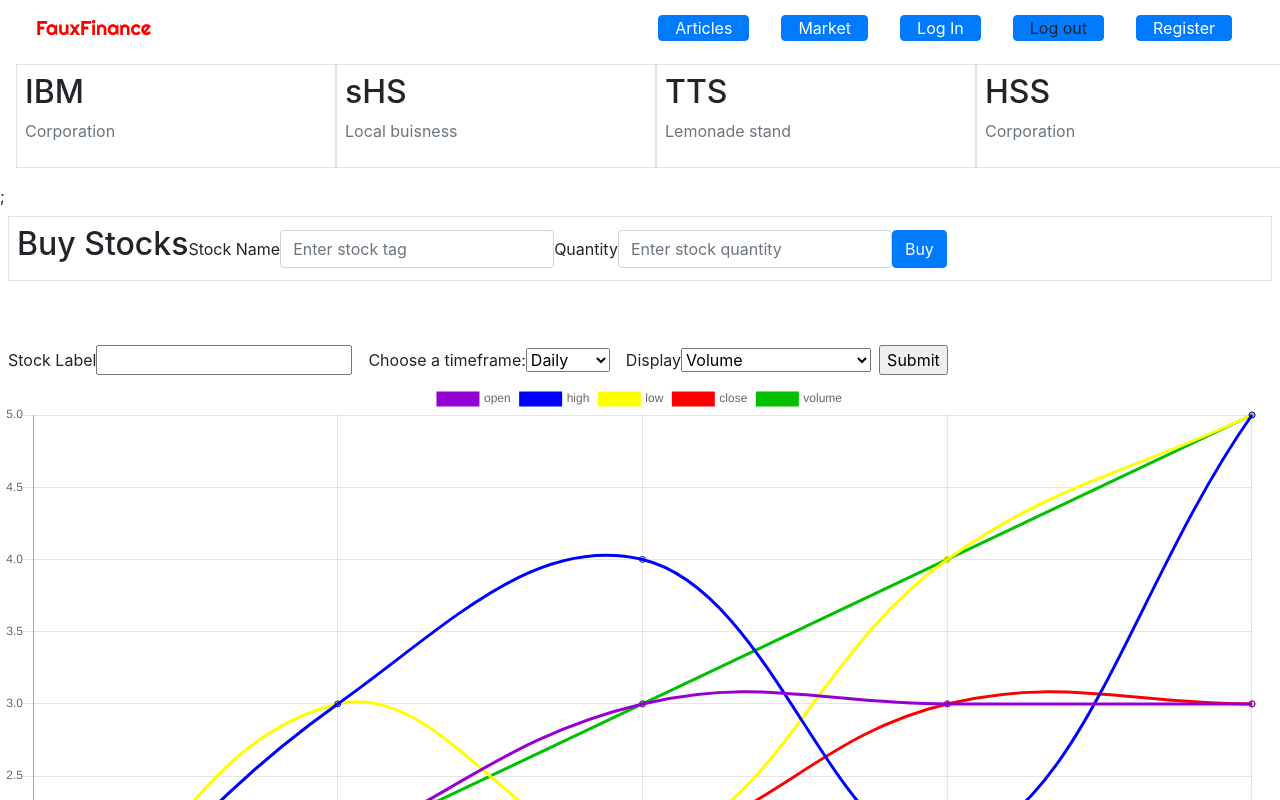
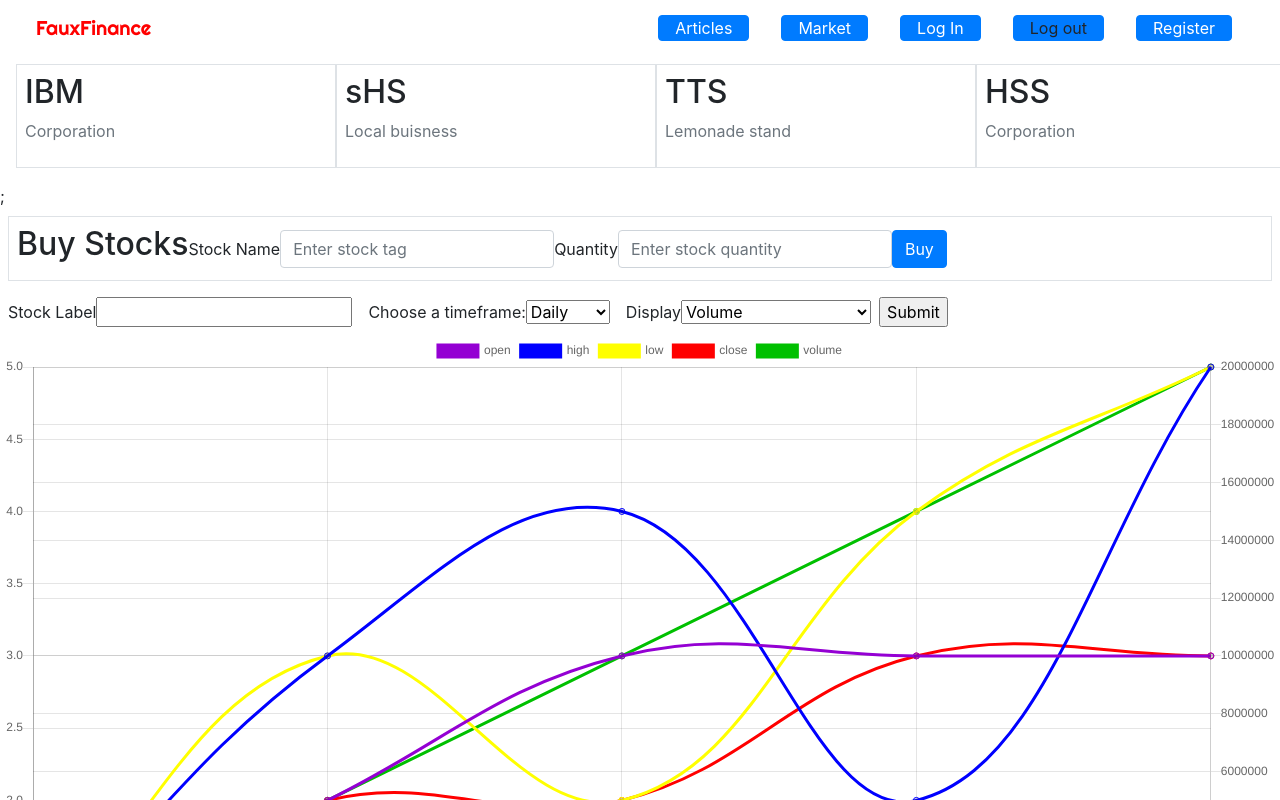
Before and after one commit to ethanhart35/Project3, a React (Create React App) app in the folder client/: page /market in a window 1280 px wide. Shown: the top 800 px of the page. Built offline with nearby package versions, Linux system fonts and the light colour scheme.

Commit message:
graph component can show volume and open/close/high/low values on 2 axis together

```diff
--- a/client/src/components/Graph/graph.js
+++ b/client/src/components/Graph/graph.js
@@ -36,6 +36,23 @@ class Graph extends Component {
                         data: [1, 2, 3, 4, 5]
                     }
                 ]
+            },
+            options: {
+                scales: {
+                    yAxes: [{
+                        id: 'A',
+                        type: 'linear',
+                        position: 'left',
+                    }, {
+                        id: 'B',
+                        type: 'linear',
+                        position: 'right',
+                        ticks: {
+                            max: 20000000,
+                            min: 0
+                        }
+                    }]
+                }
             }
         }
     }
@@ -46,7 +63,7 @@ class Graph extends Component {
         // this.setstate cant use 'this' whist in the API.search callback, this is the fix
         let currentComponent = this
 
-        if(this.refs.name.value===""){
+        if (this.refs.name.value === "") {
             return false;
         }
 
@@ -70,9 +87,6 @@ class Graph extends Component {
             .then(function (APIdata) {
                 // all the actual numbers "meta data" also has useful information to be used (eventually)
                 let stockData = APIdata.data[dataInterval]
-                console.log(APIdata)
-                console.log(APIdata.data[0])
-                console.log(APIdata.data[1])
 
                 let label = [];
                 let open = [];
@@ -88,26 +102,31 @@ class Graph extends Component {
                             label: 'open',
                             fill: false,
                             borderColor: 'rgba(148,0,211,1)',
+                            yAxisID: 'A',
                             data: open
                         }, {
                             label: 'high',
                             fill: false,
                             borderColor: 'rgba(0,0,255,1)',
+                            yAxisID: 'A',
                             data: high
                         }, {
                             label: 'low',
                             fill: false,
                             borderColor: 'rgba(255,255,0,1)',
+                            yAxisID: 'A',
                             data: low
                         }, {
                             label: 'close',
                             fill: false,
                             borderColor: 'rgba(255,0,0,1)',
+                            yAxisID: 'A',
                             data: close
                         }, {
                             label: 'volume',
                             fill: false,
                             borderColor: 'rgba(0,192,0,1)',
+                            yAxisID: 'B',
                             data: volume
                         }
                     ]
@@ -116,13 +135,14 @@ class Graph extends Component {
                 Object.entries(stockData).map((entry) => {
                     label.push(entry[0]);
 
-                    if(currentComponent.refs.volume.value === "Volume"){
+                    if (currentComponent.refs.volume.value === "Volume") {
                         volume.push(entry[1]["5. volume"])
-                    } else {
                         open.push(entry[1]["1. open"]);
                         high.push(entry[1]["2. high"]);
                         low.push(entry[1]["3. low"]);
                         close.push(entry[1]["4. close"]);
+                    } else {
+
                     }
                 }
                 )
@@ -145,7 +165,6 @@ class Graph extends Component {
     render() {
         return (
             <div>
-                <br></br><br></br>
                 <form className="form-inline" onSubmit={this.generateStock.bind(this)}>
                     <div class="form-group p-2">
                         <label for="name">Stock Label</label>
@@ -171,6 +190,7 @@ class Graph extends Component {
                 </form>
                 <Line
                     data={this.state.graphData}
+                    options={this.state.options}
                 />
             </div>
         )
```
